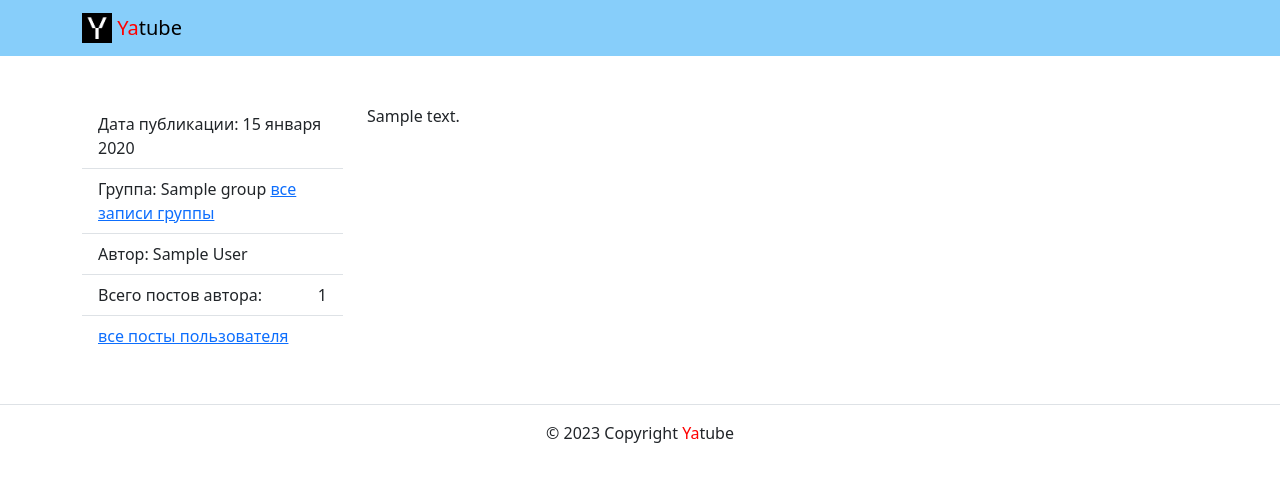
After one commit to Newston45/hw02_community, a Django app: page /posts/1/ in a window 1280 px wide. The commit adds this page. Shown: the top 482 px of the page. Run offline with Django 3.2, Linux system fonts and the light colour scheme; tables that the repository leaves empty hold one stand-in row (values such as "Sample post"); some libraries are stand-ins or nearby versions.

Commit message:
added profile and post detail pages

```diff
--- a/yatube/posts/urls.py
+++ b/yatube/posts/urls.py
@@ -8,4 +8,6 @@ app_name = 'posts'
 urlpatterns = [
     path('', views.index, name='index'),
     path('group/<slug:slug>/', views.group_posts, name='group_list'),
+    path('profile/<str:username>/', views.profile, name='profile'),
+    path('posts/<int:post_id>/', views.post_detail, name='post_detail'),
 ]
--- a/yatube/posts/views.py
+++ b/yatube/posts/views.py
@@ -1,6 +1,6 @@
 from django.core.paginator import Paginator
 from django.shortcuts import render, get_object_or_404
-from posts.models import Post, Group
+from posts.models import Post, Group, User
 
 
 def index(request):
@@ -33,3 +33,33 @@ def group_posts(request, slug):
     }
 
     return render(request, 'posts/group_list.html', context)
+
+
+def profile(request, username):
+    POSTS_ON_PAGE = 10
+
+    author = get_object_or_404(User, username=username)
+    post_list = Post.objects.filter(author=author)
+    post_count = Post.objects.filter(author=author).count()
+    paginator = Paginator(post_list, POSTS_ON_PAGE)
+    page_number = request.GET.get('page')
+    page_obj = paginator.get_page(page_number)
+    context = {
+        'author': author,
+        'post_list': post_list,
+        'post_count': post_count,
+        'page_number': page_number,
+        'page_obj': page_obj,
+    }
+    return render(request, 'posts/profile.html', context)
+
+
+def post_detail(request, post_id):
+    post = get_object_or_404(Post, id=post_id)
+    author = post.author
+    post_count = Post.objects.filter(author=author).count()
+    context = {
+        'post': post,
+        'post_count': post_count,
+    }
+    return render(request, 'posts/post_detail.html', context)
--- a/yatube/templates/posts/index.html
+++ b/yatube/templates/posts/index.html
@@ -9,6 +9,7 @@
       <ul>
         <li>
           Автор: {{ post.author.get_full_name }}
+          <a href="{% url 'posts:profile' post.author.username %}">все посты пользователя</a>
         </li>
         <li>
           Дата публикации: {{ post.pub_date|date:"d E Y" }}
--- /dev/null
+++ b/yatube/templates/posts/post_detail.html
@@ -0,0 +1,39 @@
+{% extends 'base.html' %}
+{% block title %}
+  Пост {{ post.text|truncatechars:30}}
+{% endblock %}
+{% block content %}
+<div class="container py-5">
+  <div class="row">
+      <aside class="col-12 col-md-3">
+        <ul class="list-group list-group-flush">
+          <li class="list-group-item">
+              Дата публикации: {{ post.pub_date|date:"d E Y" }}
+          </li>
+          {% if post.group %}
+          <li class="list-group-item">
+            Группа: {{ post.group }}
+            <a href="{% url 'posts:group_list' post.group.slug %}">все записи группы</a>
+          </li>
+          {% endif %}
+          <li class="list-group-item">
+              Автор: {{ post.author.get_full_name }}
+          </li>
+          <li class="list-group-item d-flex justify-content-between align-items-center">
+            Всего постов автора:  <span >{{ post_count }}</span>
+          </li>
+          <li class="list-group-item">
+            <a href="{% url 'posts:profile' post.author.username %}">
+              все посты пользователя
+            </a>
+          </li>
+        </ul>
+      </aside>
+      <article class="col-12 col-md-9">
+        <p>
+        {{ post.text }}
+        </p>
+      </article>
+  </div>
+</div>
+{% endblock %}
```
Also changed, not shown: yatube/templates/posts/profile.html (added, +30 -0 lines).
